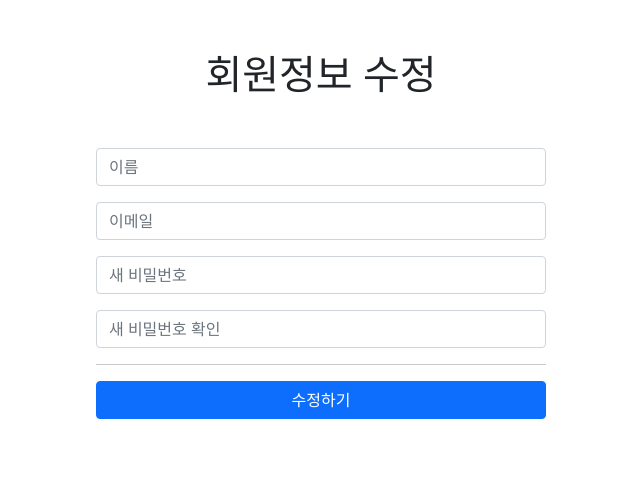
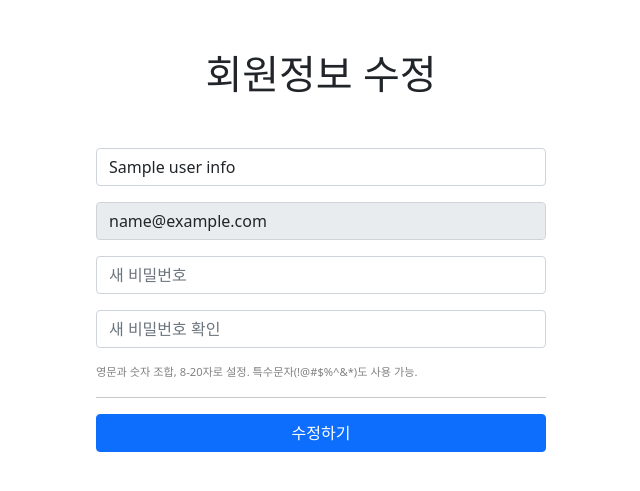
Before and after one commit to ParkSoyun/Chapter01_Dev_Interview, a Flask app: template templates/my-page.html in a window 1280 px wide. Shown: the part 80-571 px from the top of the page, without its empty margins (319-959 px from the left). Run offline with Flask 2, Linux system fonts and the light colour scheme; the template is opened without the code that fills it: most values are stand-ins (such as "Sample title", 1, 10 or a date in 2020); parts of the project's set-up code (start-up, migrations or seed data) failed here and were passed over; some libraries are stand-ins or nearby versions.

Commit message:
UPDATE my-page - value 속성을 통해 회원정보 자동으로 뜨게 구현, 이메일은 수정못하게 막아놓음.

```diff
--- a/templates/my-page.html
+++ b/templates/my-page.html
@@ -20,10 +20,10 @@
   <div class="mandatory">
     <form>
       <div class="mb-3">
-        <input placeholder="이름" type="name" class="form-control" id="inputUserName">
+        <input placeholder="이름" type="name" class="form-control" id="inputUserName" value="{{user_info["name"]}}">
       </div>
       <div class="mb-3">
-        <input placeholder="이메일" type="email" class="form-control" id="inputEmail">
+        <input placeholder="이메일" type="email" class="form-control" id="inputEmail" value="{{user_info["email"]}}" disabled readonly>
       </div>
       <div class="mb-3">
         <input placeholder="새 비밀번호" type="password" class="form-control" id="inputNewPassword">
@@ -32,9 +32,10 @@
       <div class="mb-3">
         <input placeholder="새 비밀번호 확인" type="password" class="form-control" id="inputCheckNewPassword">
       </div>
+      <p id="help-password" class="help is-hidden">영문과 숫자 조합, 8-20자로 설정. 특수문자(!@#$%^&*)도 사용 가능.</p>
       <hr>
       <div class="d-grid gap-2">
-        <button class="btn btn-primary" type="button">수정하기</button>
+        <button onclick="edit_userinfo()" class="btn btn-primary" type="button">수정하기</button>
       </div>
     </form>
   </div>
```
